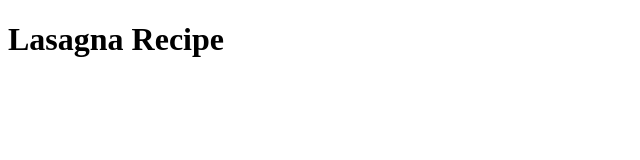
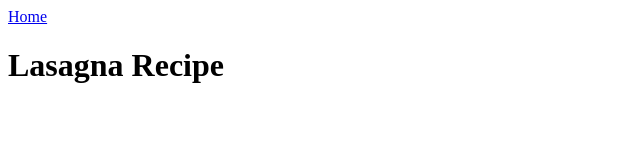
Before and after one commit to Vahhid/Odin_Recipe, a plain HTML site: page recipes/lasagna.html in a window 1280 px wide. Shown: the whole page, without its empty margins (0-640 px from the left). Drawn offline with Linux system fonts and the light colour scheme.

Commit message:
First link on 'lasagna' page
Link back to home page create

```diff
--- a/recipes/lasagna.html
+++ b/recipes/lasagna.html
@@ -5,7 +5,10 @@
 	</head>
 
 	<body>
+		<a href = "..\index.html"> Home </a>
 		<h1> Lasagna Recipe</h1>
+
+
 
 	</body>
 
```
